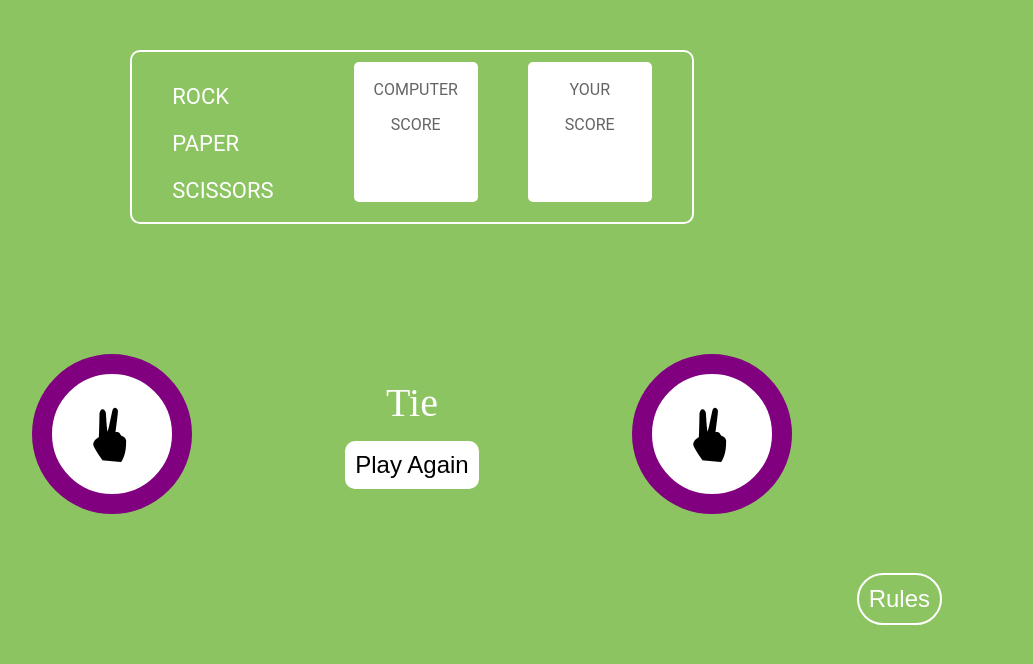
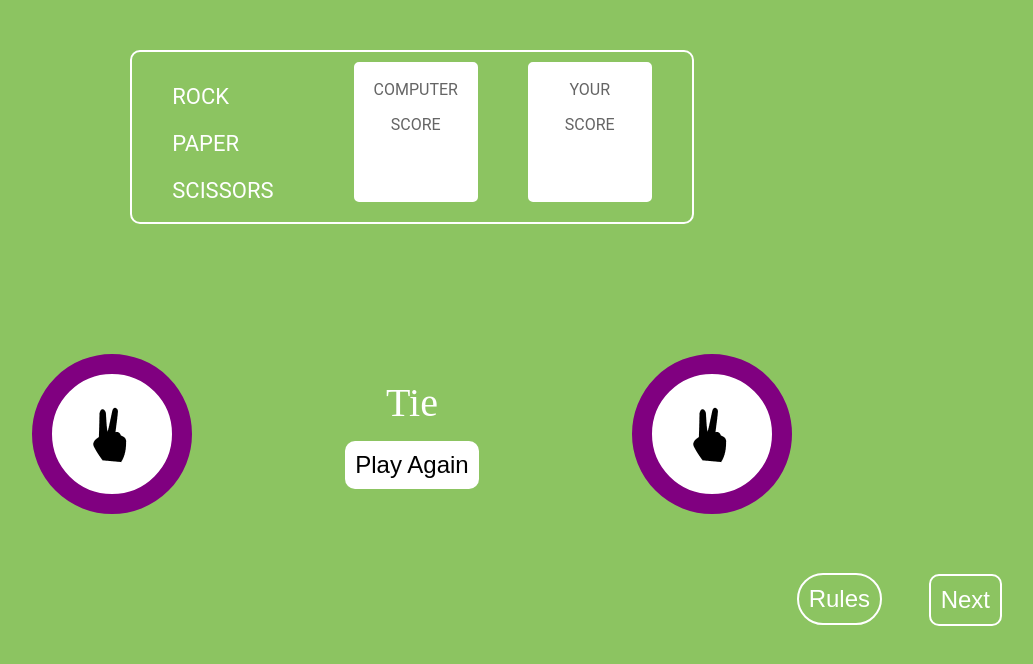
Before and after one commit to adiii013/rock-paper-scissor, a plain HTML site: page result.html in a window 1280 px wide. Shown: the whole page, without its empty margins (228-1261 px from the left). Drawn offline with Linux system fonts and the light colour scheme.

Commit message:
aaded changes

```diff
--- a/result.css
+++ b/result.css
@@ -12,6 +12,19 @@ html,body {
     margin-top: 50px;
     margin-left:350px;
     margin-right: 350px;
+}
+
+.play{
+    border:solid 2px white;
+    background: transparent;
+    color: white;
+    border-radius: 10px;
+    padding: 10px;
+    font-size: 1.5rem;
+    position:absolute;
+    right: 0;
+    top: 340px;
+    visibility: visible;
 }
 
 .name {
@@ -135,7 +148,7 @@ html,body {
 
 .rules {
     position: absolute;
-    right: 10px;
+    right: 70px;
     border: solid 2px white;
     background: transparent;
     color: white;
--- a/result.html
+++ b/result.html
@@ -47,6 +47,7 @@
                 <div class="cross" onclick="hideRules()"><img src="./images/cross.png"></div>
             </div>
             <button class="rules" onclick="showRules()">Rules</button>
+            <button class="play" onclick="next()">Next</button>
         </div>
     </div>
     </div>
--- a/result.js
+++ b/result.js
@@ -4,7 +4,10 @@ window.onload = function () {
     playerResult = sessionStorage.getItem('playerResult');
     document.querySelector('.Cscore').innerHTML =sessionStorage.getItem('pc');
     document.querySelector('.Yscore').innerHTML = sessionStorage.getItem('player');
-}
+    if(sessionStorage.getItem('pc')<sessionStorage.getItem('player')){
+      document.querySelector('.play').style.visibility = 'hidden'
+    }
+  }
 
 function playerIncrement() {
     var player =parseInt(sessionStorage.getItem('player'))+1;
@@ -100,4 +103,8 @@ function playAgain(){
   window.location.href = 'index.html';
 }
 
+function next(){
+  window.location.href = 'won.html';
+}
+
 winner()
--- a/star_style.css
+++ b/star_style.css
@@ -1,3 +1,7 @@
+
+html,body {
+    background: #8CC461;
+}
 
 .star1 {
     position: absolute;
```
Also changed, not shown: won.html (+9 -1 lines).
